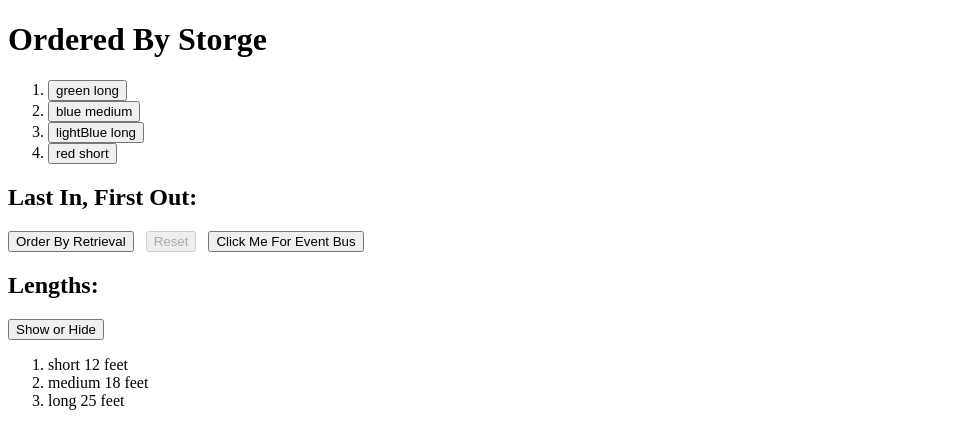
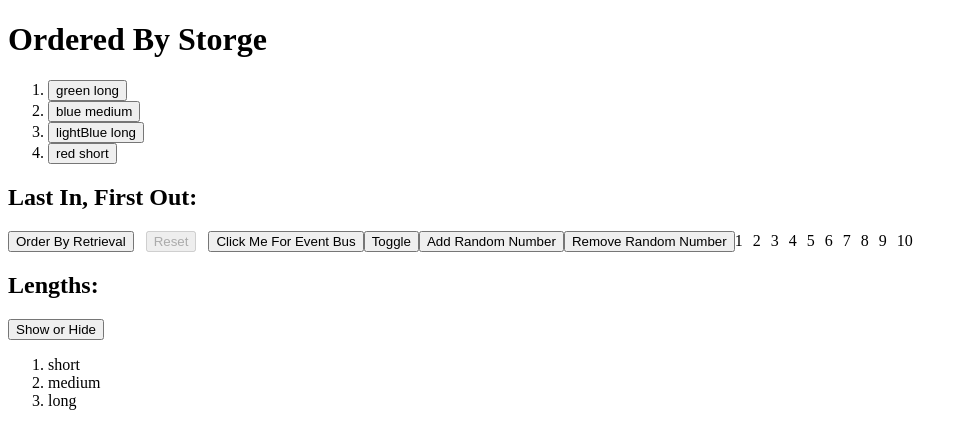
Before and after one commit to GProSoftware828/VueComponents, a Vue app: page / in a window 1280 px wide. Both pictures are taken after a click on the button "Show or Hide". Shown: the top 448 px of the page, without its empty margins (0-968 px from the left). Built offline with nearby package versions, Linux system fonts and the light colour scheme.

Commit message:
Added random number component

```diff
--- a/src/components/Filters.vue
+++ b/src/components/Filters.vue
@@ -3,6 +3,13 @@
     <button type="button" @click="retrievalOrder" :disabled="isClicked">Order By Retrieval</button>
     &nbsp&nbsp<button @click="resetOrder" :disabled="!isClicked">Reset</button>
     &nbsp&nbsp<button @click="emitGlobalClickEvent()">Click Me For Event Bus</button>
+    <button type="button" @click="isShown = !isShown">Toggle</button>
+    <transition name="fade">
+      <p v-if="isShown" key="showThis">Ex of transitions</p>
+    </transition>
+    <button @click="addRandom">Add Random Number</button>
+    <button @click="removeRandom">Remove Random Number</button>
+    <span class="list-item" v-for="n in numbers">{{n}}</span>
   </div>
 </template>
 
@@ -13,6 +20,7 @@ export default {
   name: 'Filters',
   data() {
     return {
+      isShown: false,
       isClicked: false,
       quantity: [
         {green: 8},
@@ -20,7 +28,8 @@ export default {
         {lightBlue: 1},
         {red: 3}
       ],
-      clickCount: 0
+      clickCount: 0,
+      numbers: [1, 2, 3, 4, 5, 6, 7, 8, 9, 10]
     }
   },
   created() {
@@ -40,10 +49,33 @@ export default {
     emitGlobalClickEvent() {
       this.clickCount++;
       eventBus.$emit('i-got-clicked', this.clickCount);
+    },
+    getRandomIndex() {
+      return Math.floor(Math.random() * this.numbers.length);
+    },
+    addRandom() {
+      let randomNumber = Math.floor(Math.random() * 100);
+      this.numbers.splice(this.getRandomIndex(), 0, randomNumber);
+    },
+    removeRandom() {
+      this.numbers.splice(this.getRandomIndex(), 1);
     }
   }
 }
 </script>
 
 <style scoped>
+  .fade-enter, .fade-leave-to {
+    opacity: 0;
+  }
+
+  .fade-enter-active, .fade-leave-active {
+    transition: opacity 2s;
+    transition-duration: 3s;
+  }
+
+  .list-item {
+    display: inline-block;
+    margin-right: 10px;
+  }
 </style>
--- a/src/components/Length.vue
+++ b/src/components/Length.vue
@@ -3,9 +3,9 @@
     <h2>Lengths: </h2>
     <button @click="isShown = !isShown">Show or Hide</button>
     <ol>
-      <li v-show="isShown" v-for="length in this.lengths">
-        {{length.lengthy}} {{length.measurement}}
-      </li>
+        <li v-show="isShown" v-for="length in this.lengths">
+          {{length.lengthy}}
+        </li>
     </ol>
   </div>
 </template>
@@ -33,13 +33,3 @@ import {eventBus} from '../main';
     }
   }
 </script>
-
-<style>
-  .fade-enter, .fade-leave-to {
-    opacity: 0;
-  }
-
-  .fade-enter-active, .fade-leave-active {
-    transition: opacity 2s;
-  }
-</style>
```
